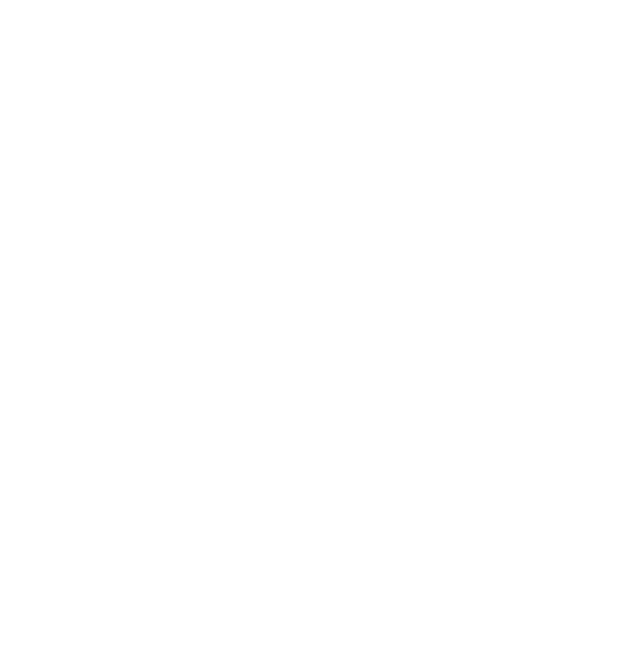
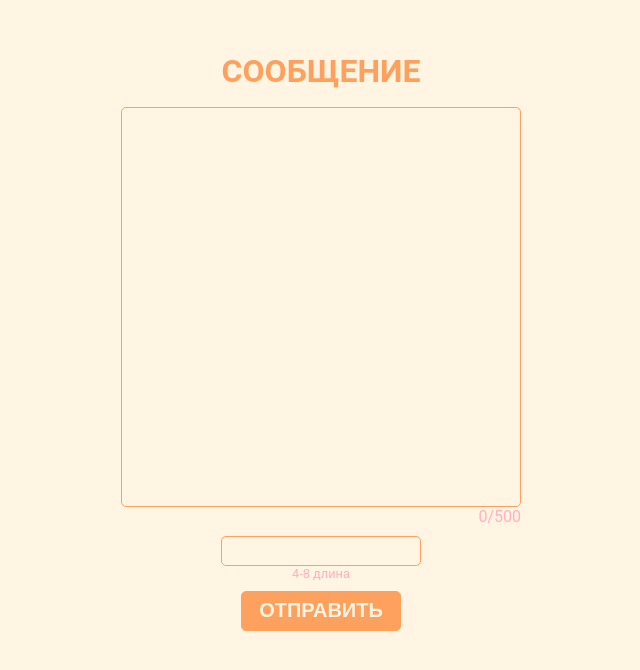
Before and after one commit to tymino/next_secret-message, a Next.js app: page / in a window 1280 px wide. Shown: the part 150-820 px from the top of the page, without its empty margins (319-959 px from the left). Built offline with nearby package versions, Linux system fonts and the light colour scheme.

Commit message:
FormMessage.js/sass

```diff
--- /dev/null
+++ b/components/FormMessage.js
@@ -0,0 +1,91 @@
+import style from '../styles/FormMessage.module.sass';
+import { useEffect, useState } from 'react';
+
+const FormMessage = ({}) => {
+  const [formMessage, setFormMessage] = useState({
+    message: '',
+    password: '',
+  });
+  const [errorFormMessage, setErrorFormMessage] = useState({
+    message: false,
+    password: false,
+  });
+
+  const validate = () => {
+    const localObj = {};
+    let errs = false;
+
+    if (formMessage.message.length < 1) {
+      localObj.message = true;
+      errs = true;
+    }
+
+    if (formMessage.password.length < 4 || formMessage.password.length > 8) {
+      localObj.password = true;
+      errs = true;
+    }
+
+    setErrorFormMessage(localObj);
+    return errs;
+  };
+
+
+  const handleFormMessage = (e) => {
+    setFormMessage({
+      ...formMessage,
+      [e.target.name]: e.target.value,
+    });
+  };
+
+  const handleSubmit = (e) => {
+    e.preventDefault();
+
+    const errs = validate();
+    if (errs) return;
+
+    console.log(formMessage);
+  };
+
+  // useEffect(() => {
+  //   validateText();
+  //   // validatePassword();
+  //   // eslint-disable-next-line react-hooks/exhaustive-deps
+  // }, [formMessage]);
+
+  return (
+    <form className={style.homePage} method="post">
+      <h1 className={style.header}>Сообщение</h1>
+      <div className={style.messageWrapper}>
+        <textarea
+          className={
+            errorFormMessage.message
+              ? `${style.message} ${style.error}`
+              : `${style.message}`
+          }
+          name="message"
+          onChange={handleFormMessage}
+          value={formMessage.message}></textarea>
+        <p className={style.messageLimit}>0/500</p>
+      </div>
+      <div className={style.passwordWrapper}>
+        <input
+          className={
+            errorFormMessage.password
+              ? `${style.password} ${style.error}`
+              : `${style.password}`
+          }
+          type="text"
+          name="password"
+          onChange={handleFormMessage}
+          value={formMessage.password}
+        />
+        <p className={style.passwordInfo}>4-8 длина</p>
+      </div>
+      <button className={style.submit} type="submit" onClick={handleSubmit}>
+        отправить
+      </button>
+    </form>
+  );
+};
+
+export default FormMessage;
--- a/pages/_app.js
+++ b/pages/_app.js
@@ -1,7 +1,7 @@
-import '../styles/globals.sass'
+import '../styles/globals.sass';
 
-function MyApp({ Component, pageProps }) {
-  return <Component {...pageProps} />
-}
+const MyApp = ({ Component, pageProps }) => {
+  return <Component {...pageProps} />;
+};
 
-export default MyApp
+export default MyApp;
--- a/pages/index.js
+++ b/pages/index.js
@@ -1,16 +1,36 @@
+import { useState } from 'react';
 import Head from 'next/head';
-import Image from 'next/image';
 import styles from '../styles/Home.module.sass';
 
-export default function Home() {
+import FormMessage from '../components/FormMessage';
+
+const Home = () => {
+  const [isSubmitting, setIsSubmitting] = useState(false);
+
   return (
     <div className={styles.container}>
       <Head>
-        <title>Secret messages | Node.js Express</title>
+        <title>Secret messages | Nextjs MongoDB</title>
         <meta name="description" content="Secret messages. Next.js MongoDB" />
         <link rel="icon" href="/favicon.ico" />
       </Head>
 
+      <FormMessage />
     </div>
   );
-}
+};
+
+// export const getServerSideProps = async (context) => {
+//   const res = await fetch(`${process.env.URL}/api/hello`);
+//   const data = await res.json();
+
+//   if (!data) {
+//     return { notFound: true };
+//   }
+
+//   return {
+//     props: { data },
+//   };
+// };
+
+export default Home;
--- /dev/null
+++ b/styles/FormMessage.module.sass
@@ -0,0 +1,94 @@
+.homePage
+  display: flex
+  flex-direction: column
+  align-items: center
+
+.header
+  margin-bottom: 20px
+  font-size: 2rem
+  line-height: 2rem
+  font-weight: bold
+  color: var(--orange)
+  text-transform: uppercase
+
+.messageWrapper
+  display: flex
+  flex-direction: column
+
+.message
+  width: 80vw
+  max-width: 400px
+  height: 50vh
+  max-height: 400px
+  padding: 0 4px 0 10px
+
+  font-size: 1.8rem
+  color: var(--pink)
+  background-color: var(--yellow)
+  border: 1px solid var(--orange)
+  border-radius: var(--radius)
+  outline: none
+  resize: none
+
+  &:focus
+    filter: contrast(110%)
+
+
+
+.messageLimit
+  align-self: flex-end
+  color: var(--pink)
+.passwordWrapper
+  display: flex
+  flex-direction: column
+  margin-top: 10px
+
+.password
+  align-self: center
+  width: 200px
+  height: 30px
+  padding-top: 2px
+
+  text-align: center
+  font-size: 1.4rem
+  line-height: 1.5rem
+  color: var(--pink)
+  background-color: var(--yellow)
+  border: 1px solid var(--orange)
+  border-radius: var(--radius)
+  outline: none
+
+  &:focus
+    filter: contrast(110%)
+
+.passwordInfo
+  align-self: center
+  color: var(--pink)
+  font-size: 0.8rem
+  text-transform: lowercase
+.submit
+  align-self: center
+  width: 50vw
+  max-width: 160px
+  height: 40px
+  margin-top: 10px
+  padding: 0 4px
+
+  color: var(--yellow)
+  font-size: 1.25rem
+  font-weight: bold
+  text-transform: uppercase
+  text-align: center
+
+  background-color: var(--orange)
+  border: 1px solid var(--orange)
+  border-radius: var(--radius)
+  outline: none
+
+  &:hover
+    filter: contrast(140%)
+  &:focus
+    filter: contrast(200%)
+
+.error
+  border: 1px solid var(--red)
--- a/styles/globals.sass
+++ b/styles/globals.sass
@@ -3,11 +3,24 @@
   margin: 0
   box-sizing: border-box
 
+:root
+  --orange: #ffa15e
+  --yellow: #fff5e2
+  --pink: #ffb1c1
+  --red: #ff1919
+  --radius: 5px
+
 html
   font-size: 16px
   font-family: Roboto, Helvetica Neue, sans-serif
 
-// body
+body
+  display: flex
+  flex-direction: column
+  align-items: center
+  background-color: var(--yellow)
+  padding-top: 16%
+  padding-bottom: 10%
 
 a
   color: inherit
```
